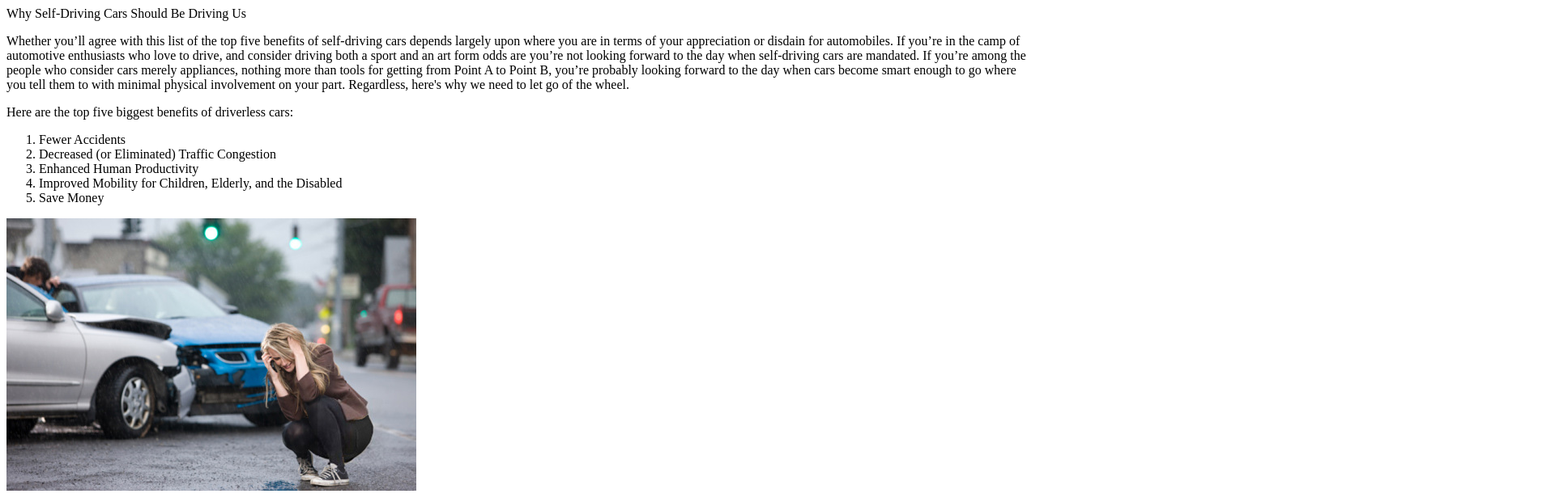
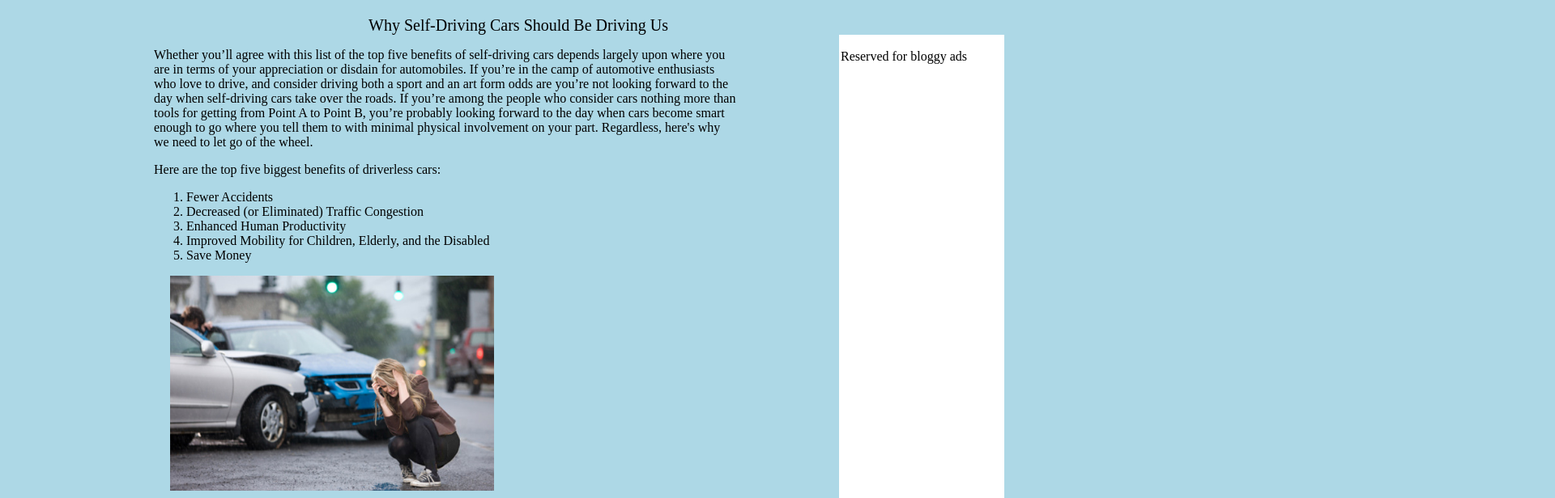
Before and after one commit to EricRogers17/HTML-me-something, a plain HTML site: page index.html in a window 1280 px wide. Shown: the top 616 px of the page at 81% size, 1920 px wide, since content can reach past the window. Drawn offline with Linux system fonts and the light colour scheme.

Commit message:
finished styling index.html

```diff
--- a/index.html
+++ b/index.html
@@ -3,19 +3,17 @@
 <head>
 
 	<title>HTML Me Something</title>
-
+	<link rel="stylesheet" type="text/css" href="styles.css">
 </head>
 <body>
-
 	<div>
 		<header>Why Self-Driving Cars Should Be Driving Us</header>
 	</div>
 
-
-<main>
+	<main id="main-content">
 		<div>
 			<article>
-			<p><img src="" alt="">Whether you’ll agree with this list of the top five benefits of self-driving cars depends largely upon where you are in terms of your appreciation or disdain for automobiles. If you’re in the camp of automotive enthusiasts who love to drive, and consider driving both a sport and an art form odds are you’re not looking forward to the day when self-driving cars are mandated. If you’re among the people who consider cars merely appliances, nothing more than tools for getting from Point A to Point B, you’re probably looking forward to the day when cars become smart enough to go where you tell them to with minimal physical involvement on your part. Regardless, here's why we need to let go of the wheel.</p>
+				<p>Whether you’ll agree with this list of the top five benefits of self-driving cars depends largely upon where you are in terms of your appreciation or disdain for automobiles. If you’re in the camp of automotive enthusiasts who love to drive, and consider driving both a sport and an art form odds are you’re not looking forward to the day when self-driving cars take over the roads. If you’re among the people who consider cars nothing more than tools for getting from Point A to Point B, you’re probably looking forward to the day when cars become smart enough to go where you tell them to with minimal physical involvement on your part. Regardless, here's why we need to let go of the wheel.</p>
 				<p>Here are the top five biggest benefits of driverless cars:</p>
 				<ol>
 					<li>Fewer Accidents</li>
@@ -30,16 +28,17 @@
 				<p><b>2.)</b> One of the biggist benefits for self-driving vehicles is that Self-driving vehicles would be well connected with their surrondings, even connected with other self-driving vehicles. Your self-driving vehicle would be able to meticulously coordinate with other vehicles to get you to your destination in the fastest time possible, freeing you of the hassle of navigating your surroundings on your own. Imagine the pain of your daily commute to work virtually eliminated while you catch up on your favorite Netflix show while enjoying your morning coffee or afternoon beverage.</p>
 				<img src="./images/productivity.jpg" alt="">
 				<p><b>3.)</b> This one goes back to number two. If we are traveling from place to place without actually having to drive there ourselves, what are we going to do with our freetime? The options are endless, just think about what you would like to do as you are being wisked away in your chariot.</p>
-			<a href="https://www.youtube.com/watch?v=MlF2d9E0gB4">Grandma takes a ride in a self-driving Tesla</a>
+				<a class="video-link" href="https://www.youtube.com/watch?v=MlF2d9E0gB4"><b>-->YouTube Video: Grandma takes a ride in a self-driving Tesla<--</b></a>
 				<p><b>4.)</b> For the people who couldn't drive before and were reliant upon public transportation, we finally got your back. We'll finally be able to provide faster and safer transportation for children, the elderly, and the disabled. Everybody gets to partake in the joy of driverless transportation.</p>
 				<img src="./images/piggy-bank.jpg" alt="">
 				<p><b>4.)</b> Depending on how the market shakes out, we'll probably see reduced costs in transportation. Whether it comes in the form of not having a car payment and insurance costs by utilizing driverless cars as a taxi service like Uber or Lyft, or simply saving on fuel costs and lower insurance premiums because there is less traffic and less accidents, there is money to be saved with going driverless.</p>
 			</article>
 		</div>
-<aside>
+	</main>
+
+	<aside id="sidebar">
 		<p>Reserved for bloggy ads</p>
 	</aside>
-</main>
 
 
 	<footer>&copy insert passive agressive foot note</footer>
--- /dev/null
+++ b/styles.css
@@ -0,0 +1,36 @@
+body {
+	background-color: lightblue;
+	margin: 20px 40px;
+}
+header {
+	font-size: 20px;
+	text-align: center;
+}
+img {
+	max-width: 400px;
+	max-height: 400px;
+	padding-left: 20px;
+}
+div {
+	margin: 0 auto;
+	max-width: 900px;
+}
+article {
+	max-width: 80%;
+	float: left;
+}
+.video-link {
+	text-decoration: none;
+	font-size: 20px;
+}
+#sidebar {
+	border: 2px solid white;
+	width: 200px;
+	float: right;
+	height: 1000px;
+	background-color: white;
+}
+footer {
+	clear: both;
+	text-align: center;
+}
```
Lines whose indentation alone changed are shown as unchanged.
